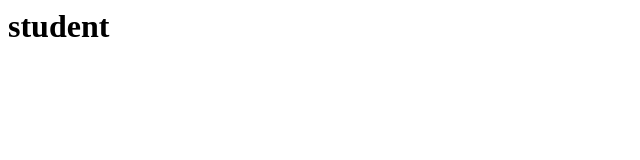
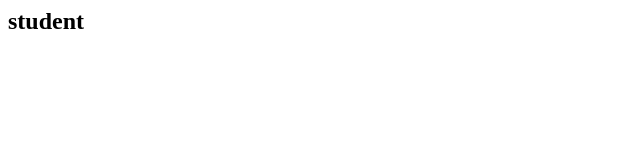
Before and after one commit to aakarsh2507-dot/pr1, a plain HTML site: page index.html in a window 1280 px wide. Shown: the whole page, without its empty margins (0-640 px from the left). Drawn offline with Linux system fonts and the light colour scheme.

Commit message:
second commit

```diff
--- a/index.html
+++ b/index.html
@@ -1 +1 @@
-<h1>student</h1>
+<h2>student</h2>
```
